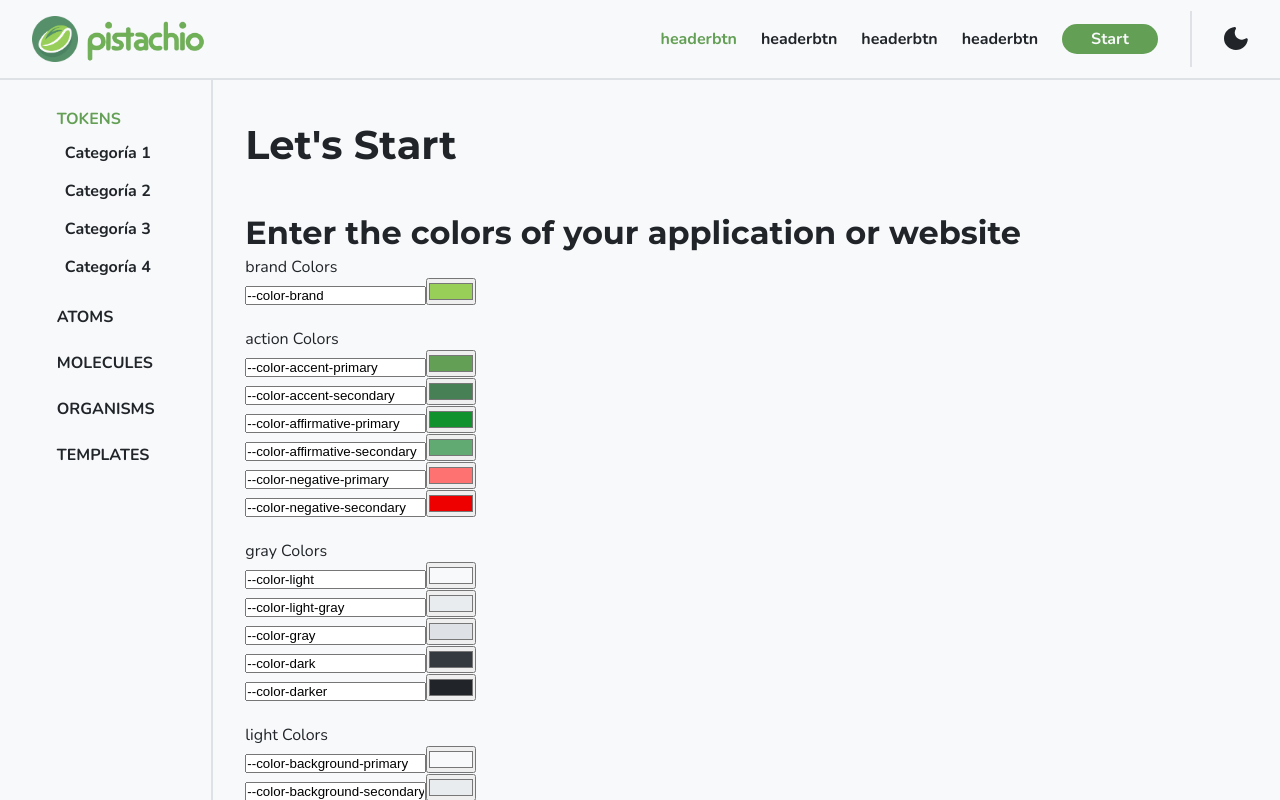
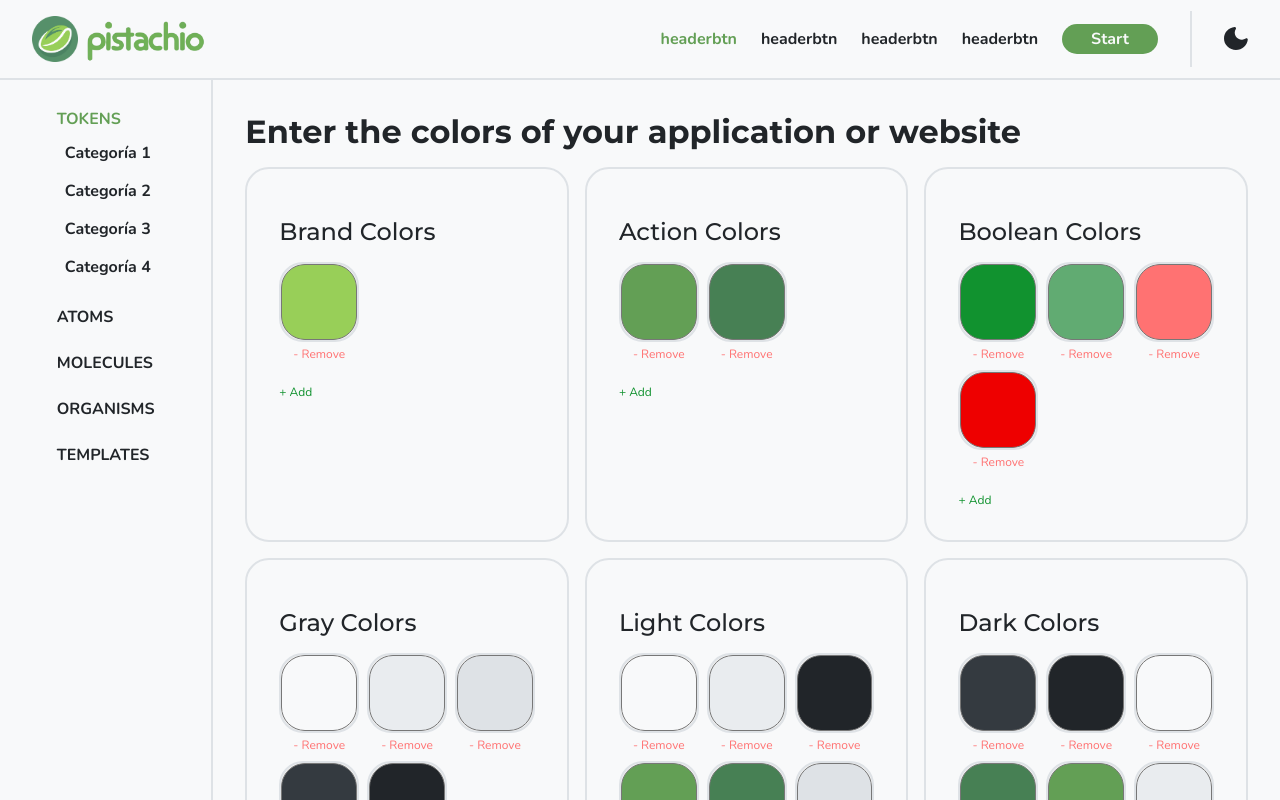
Before and after one commit to devMateos/pistachioCSS, a Vue app: page / in a window 1280 px wide. Built offline with nearby package versions, Linux system fonts and the light colour scheme.

Commit message:
chore(initial settings): Create layout for colors settings

```diff
--- a/src/assets/css/atoms.css
+++ b/src/assets/css/atoms.css
@@ -37,13 +37,13 @@ h2, .h2 {
   font-family: var(--font-heading);
   font-size: var(--font-size-XL);
   font-weight: var(--font-weight-bold);
-  padding: var(--spacing-XS) 0;
+  padding: var(--spacing-M) 0;
 }
 h3, .h3 {
   font-family: var(--font-heading);
   font-size: var(--font-size-L);
   font-weight: var(--font-weight-medium);
-  padding: var(--spacing-XS) 0;
+  padding: var(--spacing-M) 0;
 }
 h4, .h4 {
   font-family: var(--font-heading);
@@ -68,7 +68,7 @@ h4, .h4 {
   border-radius: var(--border-round);
   height: var(--font-size-XL);
   padding: 0;
-  width: var(--font-size-XL);
+  width: var(--font-size-XXL);
 }
 .form__input-item:focus, .form__input-color:focus {
   border-color: var(--color-affirmative);
--- /dev/null
+++ b/src/components/AddButton.vue
@@ -0,0 +1,12 @@
+<template>
+  <button class="add-button">+ Add</button>
+</template>
+<style>
+.add-button {
+color: var(--color-affirmative);
+font-size: var(--font-size-XS);
+}
+.add-button:hover {
+color: var(--color-affirmative-secondary);
+}
+</style>
--- a/src/components/MainLayout/InitialView/Index.vue
+++ b/src/components/MainLayout/InitialView/Index.vue
@@ -1,6 +1,6 @@
 <script setup>
 import { ref } from 'vue'
-import InitialForm from './InitialForm.vue';
+import InitialSettings from './InitialSettings.vue';
 
 let colors = ref([{
   /* BRAND COLORS */
@@ -18,8 +18,11 @@ let colors = ref([{
     }, {
       cssVariable: '--color-accent-secondary',
       colorCode: '#478054',
-    }, {
-    /* Boolean colors */
+    },
+  ],
+  /* Boolean colors */
+  boolean: [
+    {
       cssVariable: '--color-affirmative-primary',
       colorCode: '#11922f',
     }, {
@@ -124,8 +127,7 @@ console.log(
 
 <template>
   <section>
-    <div class="h1">Let's Start</div>
-      <InitialForm
+      <InitialSettings
         :formSection="'Colors'"
         :formSectionTitle="'Enter the colors of your application or website'"
         :formItemsList="colors[0]"
--- /dev/null
+++ b/src/components/MainLayout/InitialView/InitialSettings.vue
@@ -0,0 +1,78 @@
+<script setup>
+import RemoveButton from '@/components/RemoveButton.vue';
+import AddButton from '@/components/AddButton.vue';
+
+const props = defineProps({
+  formSection: {
+    type: String,
+  },
+  formSectionTitle: {
+    type: String,
+  },
+  formItemsList: {
+    type: Object,
+  },
+});
+</script>
+
+<template>
+  <h2>{{ formSectionTitle }}</h2>
+  <form class="initial-settings__form">
+    <div class="initial-settings__card"
+      v-for="(item, key) in formItemsList"
+      :key="key">
+      <label class="h3"
+        :for="`${key} ${formSection}`">{{ key }} {{ formSection }}</label>
+      <div class="card__grid">
+        <div class="card__color-item"
+          v-for="(color, index) in item"
+          :key="index"
+        >
+          <input type="color" class="form__input-color"
+          :value="`${color.colorCode}`"
+          >
+          <RemoveButton/>
+        </div>
+      </div><br>
+      <AddButton />
+    </div><br>
+  </form>
+</template>
+<style scoped>
+.initial-settings__form {
+  display: grid;
+  gap: var(--spacing-M);
+  grid-auto-columns: auto;
+  grid-template-columns: repeat(auto-fit, minmax(32rem, 1fr));
+}
+.initial-settings__card {
+  display: flex;
+  flex-direction: column;
+  border: var(--border-standard);
+  border-radius: var(--border-round);
+  padding: var(--spacing-XL);
+  position: relative;
+}
+label.h3 {
+  text-transform: capitalize;
+}
+.card__grid {
+  display: grid;
+  gap: var(--spacing-S);
+  grid-template-columns: repeat(3, 1fr);
+}
+.card__color-item {
+  align-items: center;
+  display: flex;
+  flex-direction: column;
+  gap: var(--spacing-XS);
+}
+.form__input-color {
+  height: 8rem;
+  width: 100%;
+}
+.add-button {
+  position: relative;
+  bottom: 0;
+}
+</style>
--- /dev/null
+++ b/src/components/RemoveButton.vue
@@ -0,0 +1,12 @@
+<template>
+    <button class="remove-button">- Remove</button>
+</template>
+<style>
+.remove-button {
+  color: var(--color-negative);
+  font-size: var(--font-size-XS);
+}
+.remove-button:hover {
+  color: var(--color-negative-secondary);
+}
+</style>
```
Also changed, not shown: src/components/MainLayout/TokensView/InitialForm.vue (renamed from src/components/MainLayout/InitialView/InitialForm.vue).
